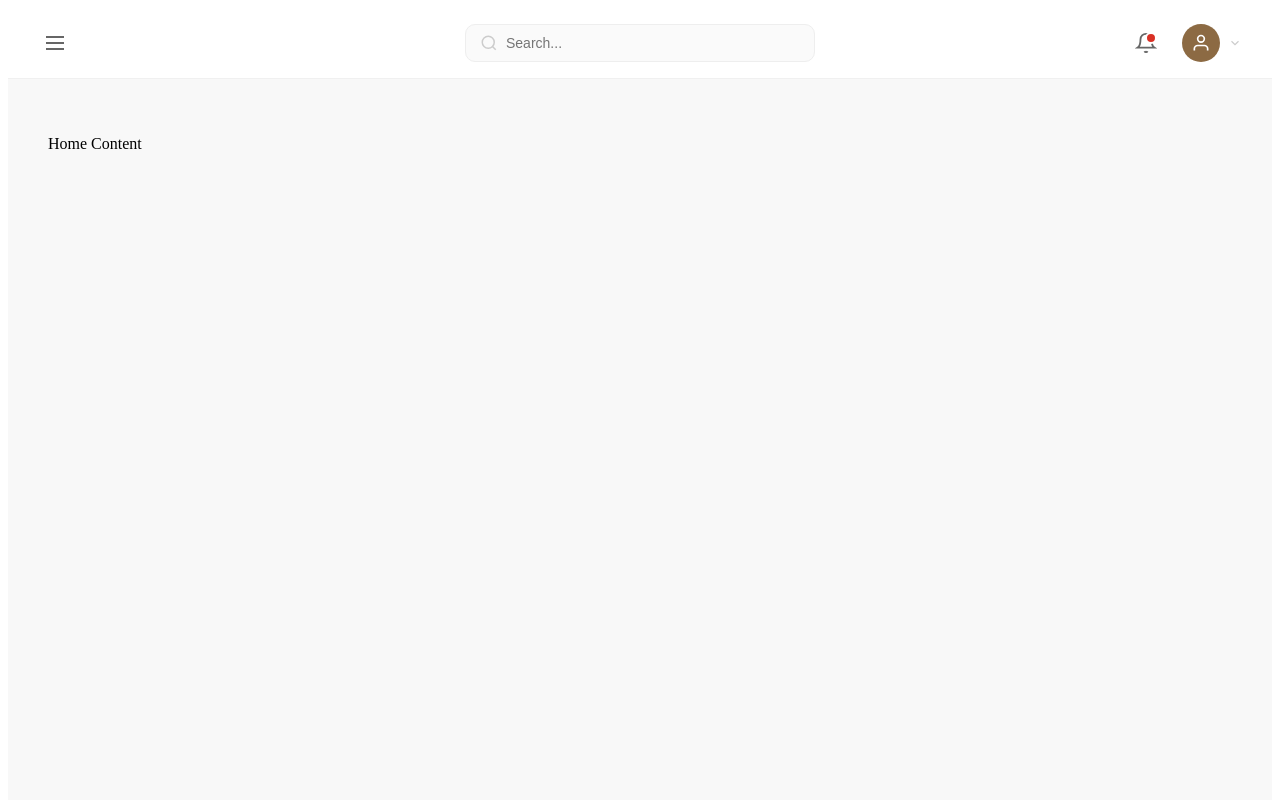
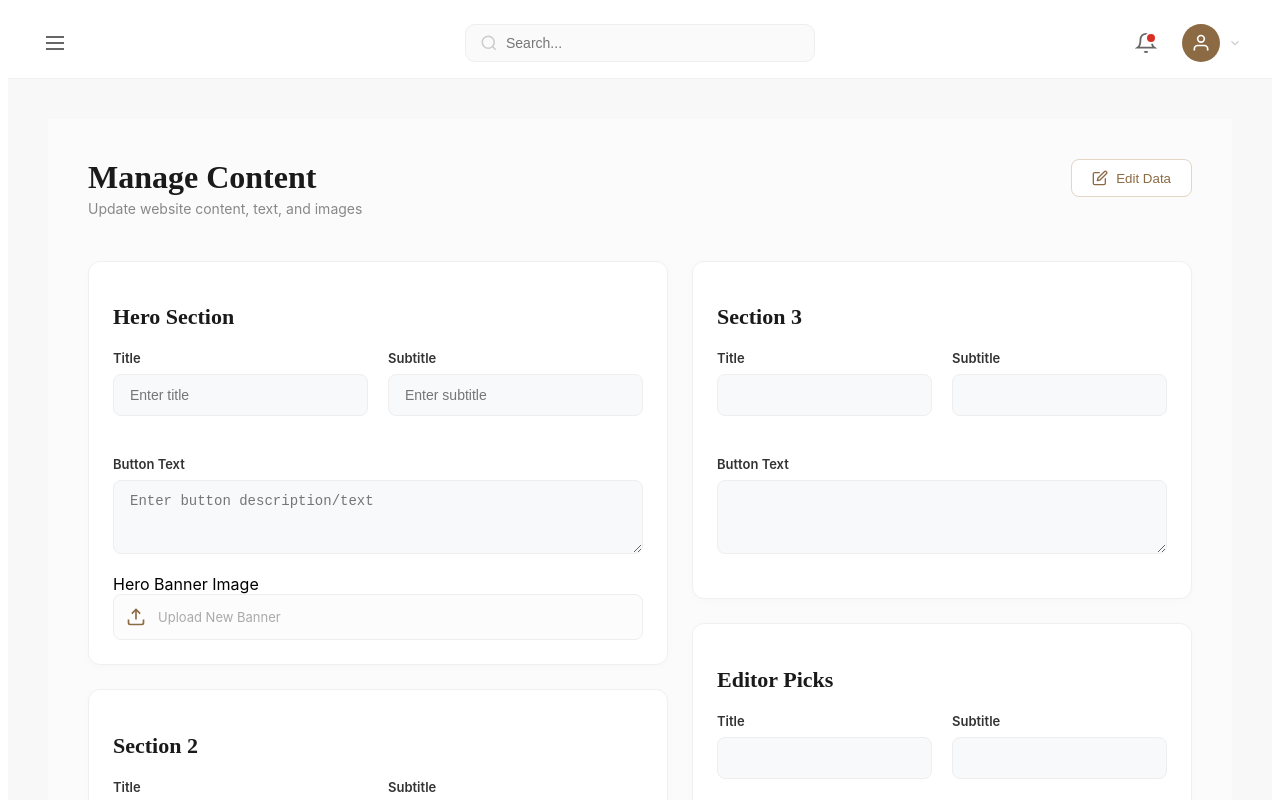
Before and after one commit to keisharmdh/sheena-frontend, a Vue app: page /admin/home-content in a window 1280 px wide. Shown: the top 800 px of the page. Built offline with nearby package versions, Linux system fonts and the light colour scheme.

Commit message:
home content

```diff
--- a/src/views/admin/HomeContent.vue
+++ b/src/views/admin/HomeContent.vue
@@ -1,3 +1,373 @@
 <template>
-  <p>Home Content</p>
+  <div class="manage-content-page">
+    <header class="page-header">
+      <div class="header-left">
+        <h1 class="font-serif">Manage Content</h1>
+        <p class="subtitle">Update website content, text, and images</p>
+      </div>
+      <button class="edit-data-btn">
+        <svg
+          width="16"
+          height="16"
+          viewBox="0 0 24 24"
+          fill="none"
+          stroke="currentColor"
+          stroke-width="2"
+          stroke-linecap="round"
+          stroke-linejoin="round"
+        >
+          <path d="M11 4H4a2 2 0 0 0-2 2v14a2 2 0 0 0 2 2h14a2 2 0 0 0 2-2v-7"></path>
+          <path d="M18.5 2.5a2.121 2.121 0 0 1 3 3L12 15l-4 1 1-4 9.5-9.5z"></path>
+        </svg>
+        Edit Data
+      </button>
+    </header>
+
+    <div class="content-grid">
+      <div class="grid-column">
+        <section class="card">
+          <h2 class="section-title">Hero Section</h2>
+          <div class="input-row">
+            <div class="input-group">
+              <label>Title</label>
+              <input type="text" placeholder="Enter title" />
+            </div>
+            <div class="input-group">
+              <label>Subtitle</label>
+              <input type="text" placeholder="Enter subtitle" />
+            </div>
+          </div>
+          <div class="input-group">
+            <label>Button Text</label>
+            <textarea rows="3" placeholder="Enter button description/text"></textarea>
+          </div>
+          <div class="upload-group">
+            <label>Hero Banner Image</label>
+            <div class="upload-placeholder">
+              <svg
+                width="20"
+                height="20"
+                viewBox="0 0 24 24"
+                fill="none"
+                stroke="#8c6a43"
+                stroke-width="2"
+              >
+                <path d="M21 15v4a2 2 0 0 1-2 2H5a2 2 0 0 1-2-2v-4"></path>
+                <polyline points="17 8 12 3 7 8"></polyline>
+                <line x1="12" y1="3" x2="12" y2="15"></line>
+              </svg>
+              <span>Upload New Banner</span>
+            </div>
+          </div>
+        </section>
+
+        <section class="card">
+          <h2 class="section-title">Section 2</h2>
+          <div class="input-row">
+            <div class="input-group">
+              <label>Title</label>
+              <input type="text" />
+            </div>
+            <div class="input-group">
+              <label>Subtitle</label>
+              <input type="text" />
+            </div>
+          </div>
+          <div class="input-group">
+            <label>Description</label>
+            <textarea rows="3"></textarea>
+          </div>
+
+          <label class="label-heading">Hero Banner Image</label>
+          <div class="banner-grid">
+            <div v-for="i in 4" :key="i" class="banner-card">
+              <div class="image-box">
+                <svg
+                  width="40"
+                  height="40"
+                  viewBox="0 0 24 24"
+                  fill="none"
+                  stroke="#d1c4b5"
+                  stroke-width="1.5"
+                >
+                  <rect x="3" y="3" width="18" height="18" rx="2" ry="2"></rect>
+                  <circle cx="8.5" cy="8.5" r="1.5"></circle>
+                  <polyline points="21 15 16 10 5 21"></polyline>
+                </svg>
+              </div>
+              <p class="banner-label">Featured Banner 1</p>
+              <div class="mini-upload">
+                <svg
+                  width="14"
+                  height="14"
+                  viewBox="0 0 24 24"
+                  fill="none"
+                  stroke="#aaa"
+                  stroke-width="2"
+                >
+                  <path d="M21 15v4a2 2 0 0 1-2 2H5a2 2 0 0 1-2-2v-4"></path>
+                  <polyline points="17 8 12 3 7 8"></polyline>
+                  <line x1="12" y1="3" x2="12" y2="15"></line>
+                </svg>
+                Upload Image
+              </div>
+            </div>
+          </div>
+        </section>
+
+        <section class="card">
+          <h2 class="section-title">Promotional Banner</h2>
+          <div class="input-row">
+            <div class="input-group">
+              <label>Title</label>
+              <input type="text" />
+            </div>
+            <div class="input-group">
+              <label>Subtitle</label>
+              <input type="text" />
+            </div>
+          </div>
+          <div class="input-group">
+            <label>Description</label>
+            <textarea rows="3"></textarea>
+          </div>
+          <div class="upload-group">
+            <label>Hero Banner Image</label>
+            <div class="upload-placeholder">
+              <svg
+                width="20"
+                height="20"
+                viewBox="0 0 24 24"
+                fill="none"
+                stroke="#8c6a43"
+                stroke-width="2"
+              >
+                <path d="M21 15v4a2 2 0 0 1-2 2H5a2 2 0 0 1-2-2v-4"></path>
+                <polyline points="17 8 12 3 7 8"></polyline>
+                <line x1="12" y1="3" x2="12" y2="15"></line>
+              </svg>
+              <span>Upload New Banner</span>
+            </div>
+          </div>
+        </section>
+      </div>
+
+      <div class="grid-column">
+        <section class="card">
+          <h2 class="section-title">Section 3</h2>
+          <div class="input-row">
+            <div class="input-group">
+              <label>Title</label>
+              <input type="text" />
+            </div>
+            <div class="input-group">
+              <label>Subtitle</label>
+              <input type="text" />
+            </div>
+          </div>
+          <div class="input-group">
+            <label>Button Text</label>
+            <textarea rows="3"></textarea>
+          </div>
+        </section>
+
+        <section class="card">
+          <h2 class="section-title">Editor Picks</h2>
+          <div class="input-row">
+            <div class="input-group">
+              <label>Title</label>
+              <input type="text" />
+            </div>
+            <div class="input-group">
+              <label>Subtitle</label>
+              <input type="text" />
+            </div>
+          </div>
+          <div class="input-group">
+            <label>Button Text</label>
+            <textarea rows="3"></textarea>
+          </div>
+        </section>
+      </div>
+    </div>
+
+    <footer class="info-note">
+      <strong>Note:</strong> Product information cannot be edited here as it is automatically synced
+      from Shopee marketplace. Only website content and contact information can be updated.
+    </footer>
+  </div>
 </template>
+
+<style scoped>
+.manage-content-page {
+  padding: 40px;
+  background-color: #fbfbfb;
+  min-height: 100vh;
+  font-family: "Inter", sans-serif;
+}
+
+/* Header */
+.page-header {
+  display: flex;
+  justify-content: space-between;
+  align-items: flex-start;
+  margin-bottom: 30px;
+}
+.font-serif {
+  font-family: "Playfair Display", serif;
+  font-size: 32px;
+  margin: 0;
+  color: #1a1a1a;
+}
+.subtitle {
+  color: #888;
+  font-size: 14px;
+  margin-top: 4px;
+}
+.edit-data-btn {
+  display: flex;
+  align-items: center;
+  gap: 8px;
+  padding: 10px 20px;
+  background: white;
+  border: 1px solid #e5d5c5;
+  border-radius: 8px;
+  color: #8c6a43;
+  font-weight: 500;
+  cursor: pointer;
+  transition: 0.3s;
+}
+
+/* Grid System */
+.content-grid {
+  display: grid;
+  grid-template-columns: 1.2fr 0.8fr;
+  gap: 24px;
+}
+.grid-column {
+  display: flex;
+  flex-direction: column;
+  gap: 24px;
+}
+
+/* Card Style */
+.card {
+  background: white;
+  border-radius: 12px;
+  padding: 24px;
+  border: 1px solid #f0f0f0;
+  box-shadow: 0 2px 8px rgba(0, 0, 0, 0.02);
+}
+.section-title {
+  font-family: "Playfair Display", serif;
+  font-size: 22px;
+  margin-bottom: 20px;
+  color: #1a1a1a;
+}
+
+/* Inputs */
+.input-row {
+  display: grid;
+  grid-template-columns: 1fr 1fr;
+  gap: 20px;
+  margin-bottom: 20px;
+}
+.input-group {
+  display: flex;
+  flex-direction: column;
+  gap: 8px;
+  margin-bottom: 20px;
+}
+.input-group label,
+.label-heading {
+  font-size: 13px;
+  font-weight: 600;
+  color: #333;
+}
+input,
+textarea {
+  padding: 12px 16px;
+  background: #f8f9fa;
+  border: 1px solid #eee;
+  border-radius: 8px;
+  outline: none;
+  font-size: 14px;
+  transition: 0.2s;
+}
+input:focus,
+textarea:focus {
+  border-color: #d1c4b5;
+  background: #fff;
+}
+
+/* Upload Style */
+.upload-placeholder {
+  border: 1px solid #eee;
+  background: #fcfcfc;
+  border-radius: 8px;
+  padding: 12px;
+  display: flex;
+  align-items: center;
+  gap: 12px;
+  cursor: pointer;
+  font-size: 13px;
+  color: #aaa;
+}
+
+/* Section 2 Banner Grid */
+.banner-grid {
+  display: grid;
+  grid-template-columns: 1fr 1fr;
+  gap: 16px;
+  margin-top: 15px;
+}
+.banner-card {
+  border: 1px solid #f5f5f5;
+  border-radius: 10px;
+  padding: 16px;
+  text-align: center;
+}
+.image-box {
+  background: #fcfcfc;
+  border-radius: 8px;
+  height: 120px;
+  display: flex;
+  align-items: center;
+  justify-content: center;
+  margin-bottom: 12px;
+}
+.banner-label {
+  font-size: 12px;
+  color: #666;
+  margin-bottom: 8px;
+}
+.mini-upload {
+  border: 1px solid #f0f0f0;
+  padding: 6px;
+  border-radius: 6px;
+  font-size: 11px;
+  color: #bbb;
+  display: flex;
+  align-items: center;
+  justify-content: center;
+  gap: 6px;
+  cursor: pointer;
+}
+
+/* Footer Note */
+.info-note {
+  margin-top: 40px;
+  background: #ebf0f7;
+  padding: 15px 24px;
+  border-radius: 10px;
+  font-size: 12px;
+  color: #7a8ba3;
+  line-height: 1.5;
+}
+
+@media (max-width: 1024px) {
+  .content-grid {
+    grid-template-columns: 1fr;
+  }
+}
+</style>
```
